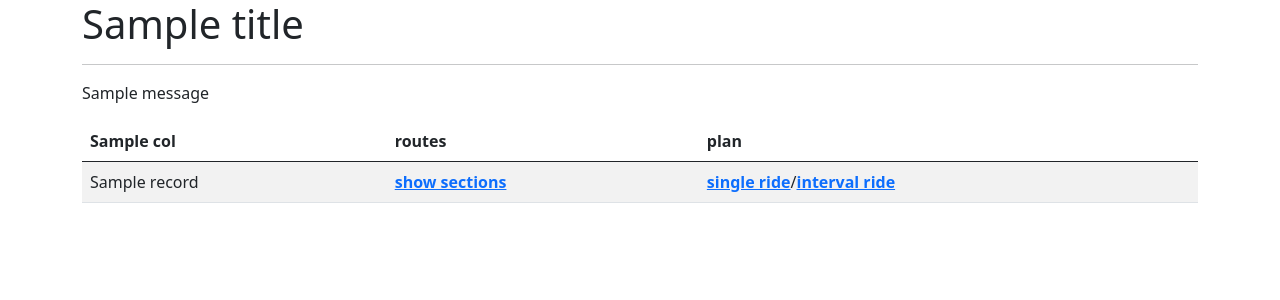
After one commit to tobiasleitner5/PR-DKE, a Flask app: template Fahrplan/templates/admin_data_routes_overview.html in a window 1280 px wide. The commit adds this page. Shown: the top 300 px of the page. Run offline with Flask 2, Linux system fonts and the light colour scheme; the template is opened without the code that fills it: most values are stand-ins (such as "Sample title", 1, 10 or a date in 2020); one stand-in notice (Sample message) is shown; some libraries are stand-ins or nearby versions.

```diff
--- a/Fahrplan/main.py
+++ b/Fahrplan/main.py
@@ -8,6 +8,8 @@ import json
 
 # app.py
 # Initialize the Flask application
+from sqlalchemy import ForeignKey
+
 app = Flask(__name__)
 
 # sqlite config
@@ -19,10 +21,15 @@ db = SQLAlchemy(app)
 
 # mockdata
 #routes = requests.get('http://localhost:5001/routes')
-#sections = requests.get('http://localhost:5001/routes')
+#sections = requests.get('http://localhost:5001/sections')
 
-def get_routes():
+def get_routes_mock():
     response = urlopen('http://localhost:5001/routes')
+    data = json.loads(response.read())
+    return data
+
+def get_sections_mock():
+    response = urlopen('http://localhost:5001/sections')
     data = json.loads(response.read())
     return data
 
@@ -36,18 +43,86 @@ class Rides(db.Model):
     interval_number = db.Column(db.Integer)
     sections = db.Column(db.PickleType, nullable=False) #mutable
 
-    def __init__(self, time, price, interval, interval_nr, sections):
+    def __init__(self, id, route_id, time, price, interval, interval_nr, sections):
         self.time = time
         self.price = price
         self.interval = interval
         self.interval_number = interval_nr
         self.sections = sections
+        self.id = id
+        self.route_id = route_id
+
+class Employee(db.Model):
+    __tablename__ = 'employees'
+    id = db.Column(db.Integer, primary_key=True, autoincrement=True)
+    name = db.Column(db.String)
+    mail = db.Column(db.String)
+    password = db.Column(db.String)
+
+    def to_dict(self):
+        return {
+            'id': self.id,
+            'name': self.name,
+            'mail': self.name,
+            'password': self.password
+        }
+
+class Crew(db.Model): #table for relationship employee and ride
+    __tablename__ = 'crew'
+    employee_id = db.Column(db.Integer, ForeignKey('employees.id'), primary_key=True)
+    ride_id = db.Column(db.Integer, ForeignKey('rides.id'), primary_key=True)
+
+class Ride_section(db.Model): #table for relationship between ride and section
+    __tablename__ = 'ride_sections'
+    ride_id = db.Column(db.Integer, ForeignKey('rides.id'), primary_key=True)
+    section_id = db.Column(db.Integer, primary_key=True)
+
 
 @app.route('/admin/routes')
-def data():
-    temp = dict(get_routes())['routes']
-    columnNames = ['id', 'name']
-    return render_template('admin_data.html', records=temp, colnames=columnNames, title='Admin Overview - Routes')
+def get_routes():
+    temp = dict(get_routes_mock())['routes']
+    print(temp)
+    column_names = ['id', 'name']
+    return render_template('admin_data_routes_overview.html', records=temp, colnames=column_names, title='Admin Overview - Routes')
+
+@app.route('/admin/sections/<routes_id>')
+def get_sections_by_routes(routes_id):
+    temp = dict(get_sections_mock())['sections']
+    filtered_sections = []
+    for section in temp:
+        if section['route'] == int(routes_id):
+            filtered_sections.append(section)
+    print(filtered_sections)
+    column_names = ['id', 'route', 'name', 'distance', 'maxSpeed', 'fee']
+    return render_template('admin_data_sections_by_route.html', records=filtered_sections, colnames=column_names, title='Admin Overview - Sections')
+
+@app.route('/admin/single/ride/<routes_id>')
+def plan_single_ride(routes_id):
+    temp = dict(get_sections_mock())['sections']
+    filtered_sections = []
+    for section in temp:
+        if section['route'] == int(routes_id):
+            filtered_sections.append(section)
+    return render_template('plan_single_ride.html', title='Plan single ride', sections=filtered_sections)
+
+@app.route('/admin/interval/ride/<routes_id>')
+def plan_interval_ride(routes_id):
+    temp = dict(get_sections_mock())['sections']
+    filtered_sections = []
+    for section in temp:
+        if section['route'] == int(routes_id):
+            filtered_sections.append(section)
+    return render_template('plan_single_ride.html', title='Plan interval ride for route' + routes_id, sections=filtered_sections)
+
+#@app.route('/admin/ride/store', method='POST')
+#def store_ride():
+
+@app.route('/admin/employees')
+def get_employees():
+    employees = Employee.query.all()
+    colnames = ['id', 'name', 'mail', 'password']
+    print({'data': [emp.to_dict() for emp in employees]})
+    return render_template('admin_employees.html', colnames=colnames, employees= {'data': [emp.to_dict() for emp in employees]}, title='Employees')
 
 if __name__ == "__main__":
     app.run(debug=True)
--- /dev/null
+++ b/Fahrplan/templates/admin_data_routes_overview.html
@@ -0,0 +1,35 @@
+{% extends "base.html" %}
+
+{% block content %}
+    {% with messages = get_flashed_messages() %}
+        {% if messages %}
+            {% for msg in messages %}
+                <p>{{msg}}</p>
+            {% endfor %}
+        {% endif %}
+    {% endwith %}
+   <table id="data" class="table table-striped">
+    <thead>
+      <tr>
+        {% for col in colnames %}
+          <th>{{ col }}</th>
+        {% endfor %}
+          <th>routes</th>
+          <th>plan</th>
+      </tr>
+    </thead>
+    <tbody>
+    {% for record in records %}
+        <tr>
+            {% for col in colnames %}
+            <td>{{ record[col] }}</td>
+            {% endfor %}
+            <td><b><a href="{{url_for('get_sections_by_routes', routes_id=record.id)}}">show sections</a></b>
+	        </td>
+            <td><b><a href="{{url_for('plan_single_ride', routes_id=record.id)}}">single ride</a></b>/<b><a href="{{url_for('plan_interval_ride', routes_id=record.id)}}">interval ride</a></b>
+	        </td>
+        </tr>
+    {% endfor %}
+    </tbody>
+  </table>
+{% endblock %}
```
Also changed, not shown: Fahrplan/templates/admin_data_sections_by_route.html (renamed from Fahrplan/templates/admin_data.html, +2 -23 lines), Fahrplan/templates/admin_employees.html (added, +29 -0 lines), Fahrplan/templates/done.html (deleted, +0 -19 lines), Fahrplan/templates/plan_single_ride.html (added, +27 -0 lines), Fahrplan/templates/reservation.html (deleted, +0 -75 lines), Fahrplan/testdata/sections.json (+10 -16 lines).
